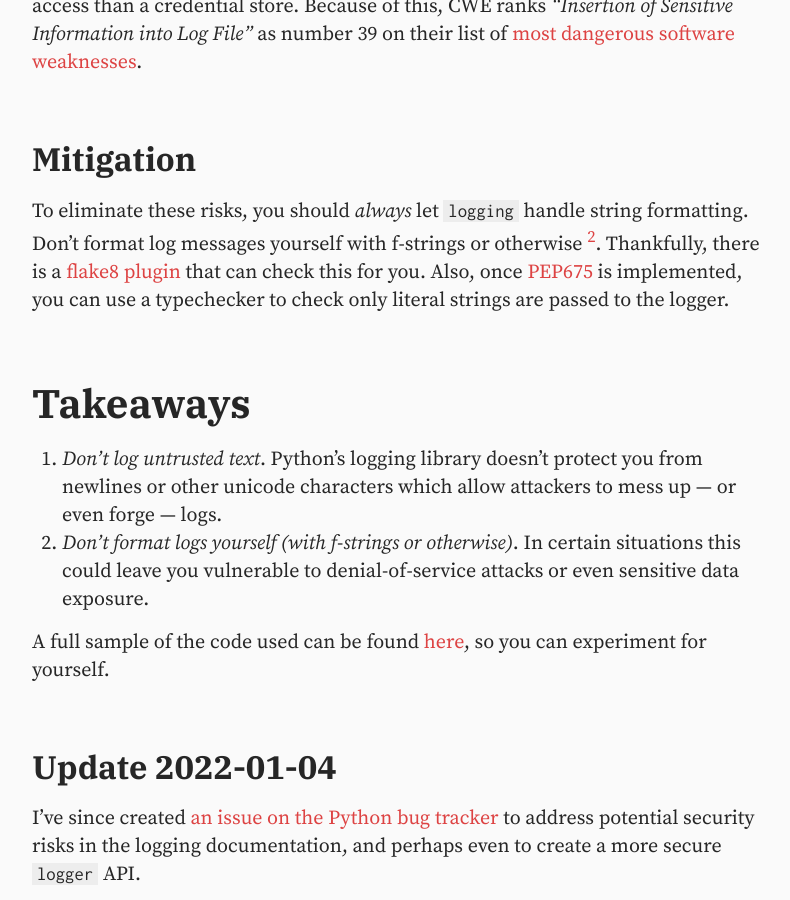
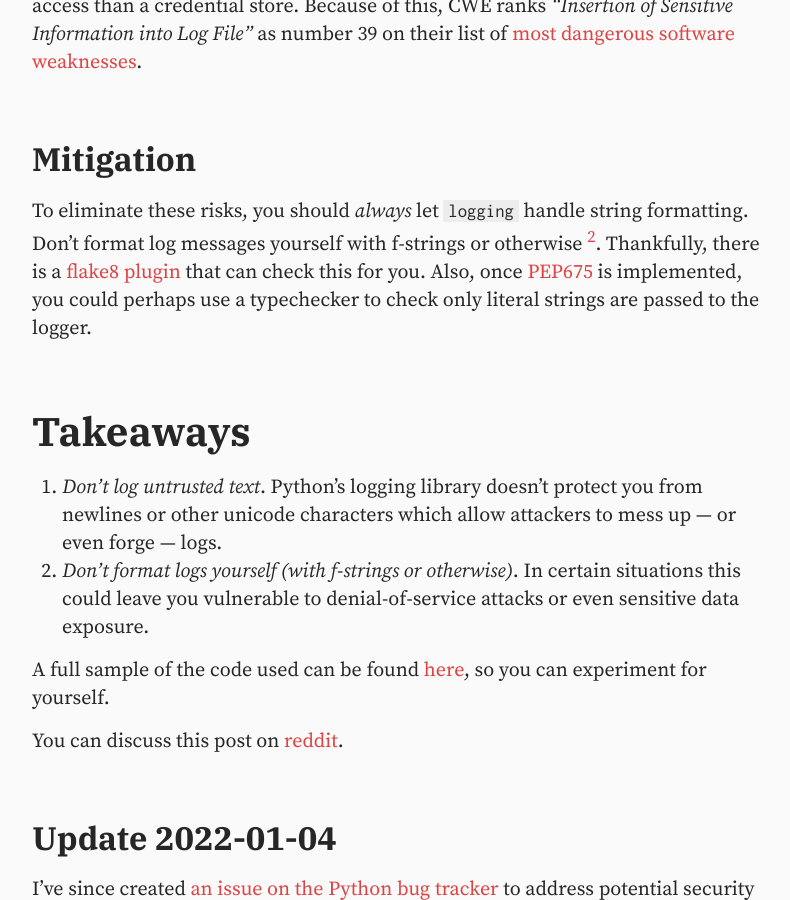
Before and after one commit to ariebovenberg/ariebovenberg.github.io, a Jekyll site: the page built from _posts/2021-12-27-is-your-python-code-vulnerable-to-log-injection.md, in a window 1280 px wide and 900 px high, scrolled down 4245 px. Shown: the whole window, without its empty margins (238-1028 px from the left). Built offline with Jekyll 4.4.1, drawn with Linux system fonts in a browser that asks for light colours.

Commit message:
add link to reddit

```diff
--- a/_posts/2021-12-27-is-your-python-code-vulnerable-to-log-injection.md
+++ b/_posts/2021-12-27-is-your-python-code-vulnerable-to-log-injection.md
@@ -194,7 +194,7 @@ Don't format log messages yourself with f-strings or otherwise [^2].
 Thankfully, there is a [flake8 plugin](https://github.com/globality-corp/flake8-logging-format)
 that can check this for you.
 Also, once [PEP675](https://www.python.org/dev/peps/pep-0675) is implemented,
-you can use a typechecker to check only literal strings are passed to the logger.
+you could perhaps use a typechecker to check only literal strings are passed to the logger.
 
 ## Takeaways
 
@@ -208,6 +208,8 @@ you can use a typechecker to check only literal strings are passed to the logger
 A full sample of the code used can be found
 [here](https://gist.github.com/ariebovenberg/dfd849ddc7a0dc7428a22b5b8a468134),
 so you can experiment for yourself.
+
+You can discuss this post on [reddit](https://www.reddit.com/r/Python/comments/rqaysb/is_your_python_code_vulnerable_to_log_injection/).
 
 ### Update 2022-01-04
 
```
